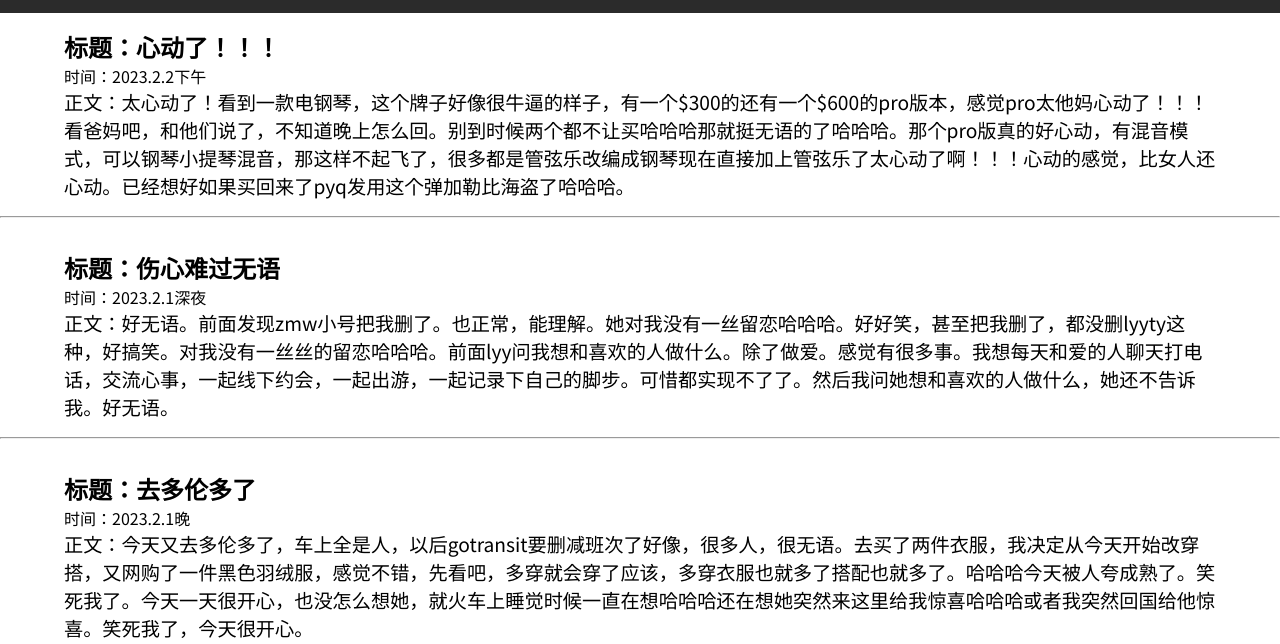
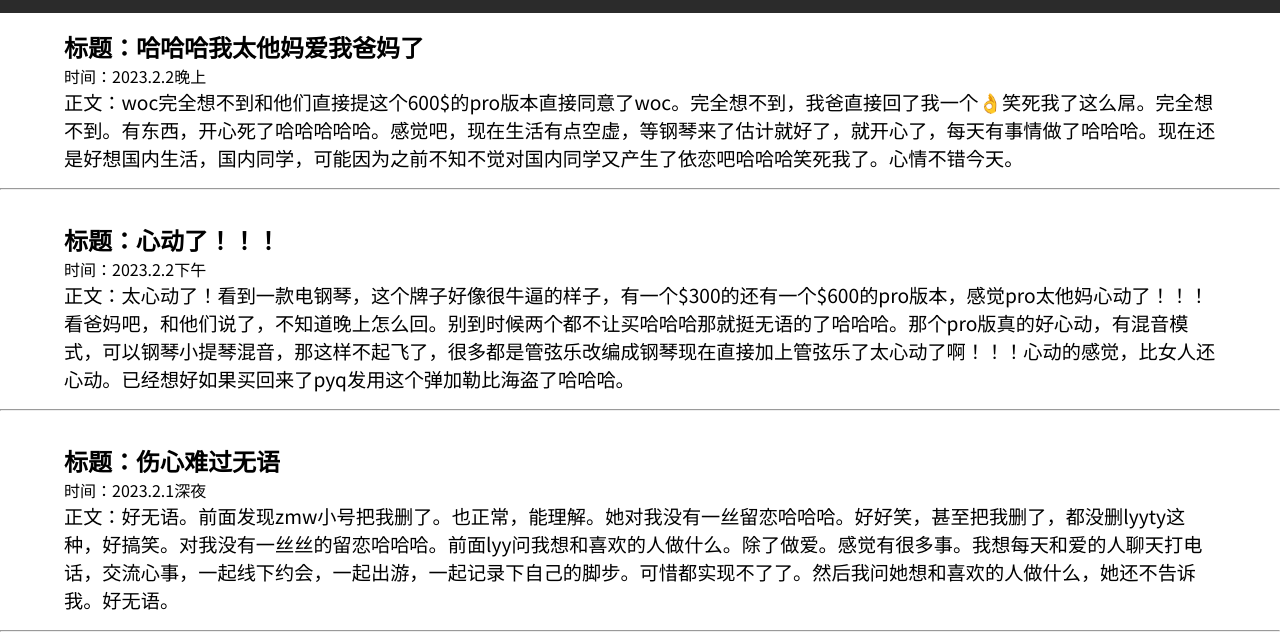
Before and after one commit to rickdiary/rickdiary.github.io, a plain HTML site: page index.html in a window 1280 px wide. Shown: the part 156-800 px from the top of the page. Drawn offline with Linux system fonts and the light colour scheme.

Commit message:
Add files via upload

```diff
--- a/index.html
+++ b/index.html
@@ -72,6 +72,16 @@
 
 
 
+
+
+
+
+    <div class="diary">
+        <h2 class="title">哈哈哈我太他妈爱我爸妈了</h2>
+        <p class="time">2023.2.2晚上</p>
+        <p class="diary">woc完全想不到和他们直接提这个600$的pro版本直接同意了woc。完全想不到，我爸直接回了我一个👌笑死我了这么屌。完全想不到。有东西，开心死了哈哈哈哈哈。感觉吧，现在生活有点空虚，等钢琴来了估计就好了，就开心了，每天有事情做了哈哈哈。现在还是好想国内生活，国内同学，可能因为之前不知不觉对国内同学又产生了依恋吧哈哈哈笑死我了。心情不错今天。</p>
+        <hr class="diary">
+    </div>
     <div class="diary">
         <h2 class="title">心动了！！！</h2>
         <p class="time">2023.2.2下午</p>
```
